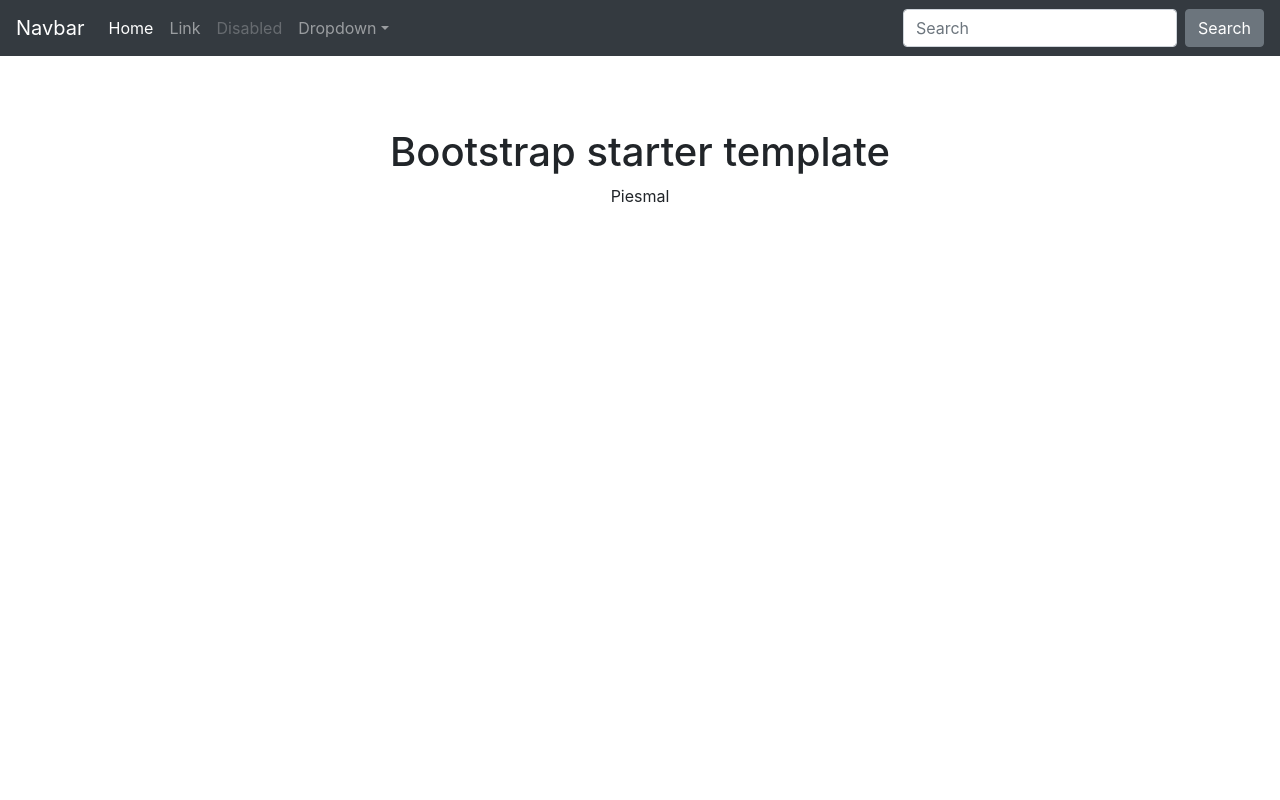
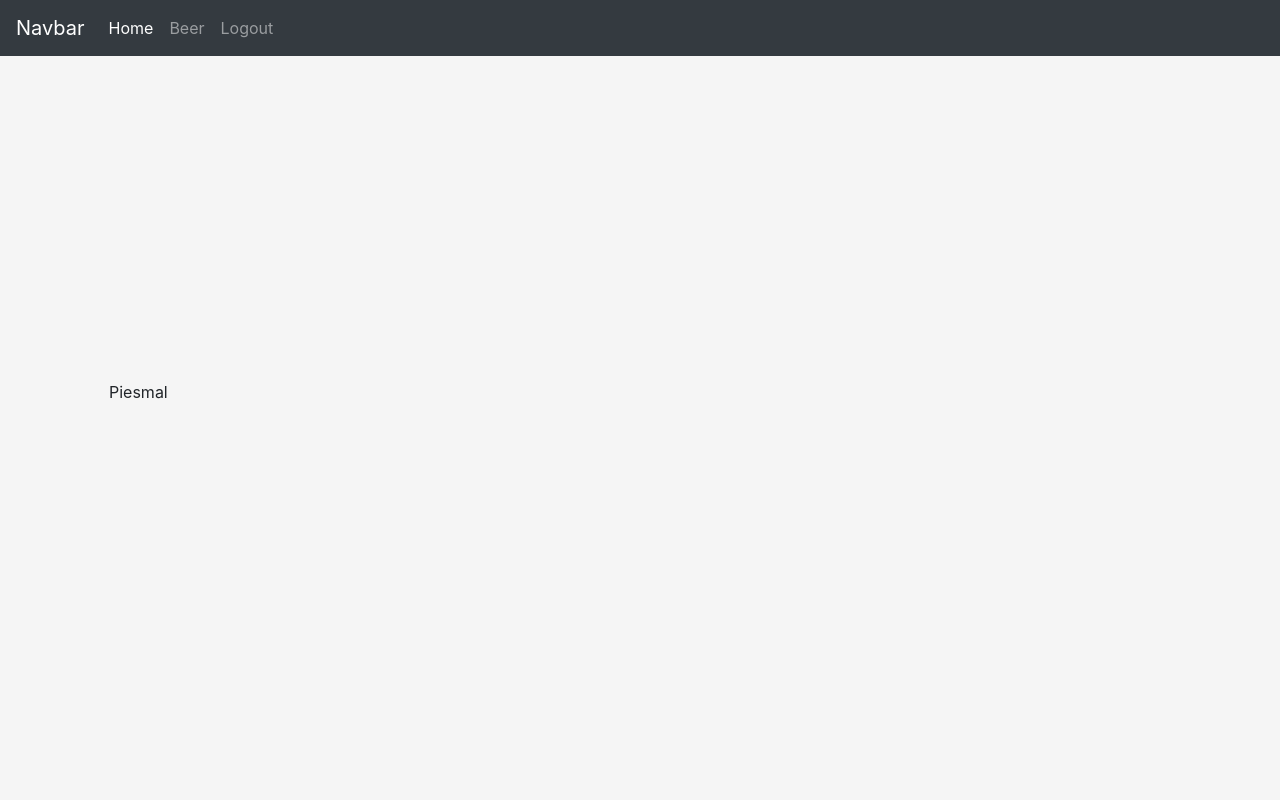
Before and after one commit to awlobo/beer-warehouse, a Django app: a page that uses templates/base.html in a window 1280 px wide. Run offline with Django 3.2, Linux system fonts and the light colour scheme; a user stored in the database is signed in; data comes from the database, SQL or seed files in the repository; both versions use the stored data as it was after the commit; some libraries are stand-ins or nearby versions.

Commit message:
Añadir vistas basdasa en clases y principio de forms

```diff
--- a/beer_warehouse/settings.py
+++ b/beer_warehouse/settings.py
@@ -13,6 +13,8 @@ https://docs.djangoproject.com/en/2.2/ref/settings/
 import os
 
 # Build paths inside the project like this: os.path.join(BASE_DIR, ...)
+from django.urls import reverse, reverse_lazy
+
 BASE_DIR = os.path.dirname(os.path.dirname(os.path.abspath(__file__)))
 
 
@@ -129,3 +131,5 @@ STATICFILES_DIRS = (
 
 MEDIA_URL = 'media/'
 MEDIA_ROOT = ''
+
+LOGIN_REDIRECT_URL = reverse_lazy('beer-list-view')
--- a/beer_warehouse/urls.py
+++ b/beer_warehouse/urls.py
@@ -14,6 +14,7 @@ Including another URLconf
     2. Add a URL to urlpatterns:  path('blog/', include('blog.urls'))
 """
 from django.conf import settings
+from django.conf.urls import url
 from django.conf.urls.static import static
 from django.contrib import admin
 from django.urls import path, include
@@ -21,4 +22,5 @@ from django.urls import path, include
 urlpatterns = [
     path(r"admin/", admin.site.urls),
     path(r"beers/", include("beers.urls")),
+    path(r'accounts/', include('django.contrib.auth.urls'))
 ] + static(settings.STATIC_URL, document_root=settings.STATIC_ROOT) + static(settings.MEDIA_URL, document_root=settings.MEDIA_ROOT)
--- /dev/null
+++ b/beers/forms.py
@@ -0,0 +1,6 @@
+from django import forms
+
+
+class CompanyForm(forms.Form):
+    name = forms.CharField(required=True)
+    tax_number = forms.IntegerField(required=True, label="tax no.", initial=0)
--- a/beers/urls.py
+++ b/beers/urls.py
@@ -1,8 +1,10 @@
 from django.conf.urls import url
+from django.urls import include
 
-from beers.views import beer_list_view, beer_detail_view
+from beers.views import BeerListView, BeerDetailView, company_edit
 
 urlpatterns = [
-    url(r"^list/$", beer_list_view, name='beer-list-view'),
-    url(r"^detail/(?P<pk>\d+)$", beer_detail_view, name='beer-detail-view')
+    url(r"^list/$", BeerListView.as_view(), name='beer-list-view'),
+    url(r"^detail/(?P<pk>\d+)$", BeerDetailView.as_view(), name='beer-detail-view'),
+    url(r"^company/edit/(?P<pk>\d+)$", company_edit, name='company-edit-view')
 ]
--- a/beers/views.py
+++ b/beers/views.py
@@ -1,59 +1,59 @@
-from django.db.models import Q
-from django.http import HttpResponse
 from django.shortcuts import render
+from django.views.generic import ListView, DetailView
 
-# Create your views here.
-from beers.models import Beer, Company, SpecialIngredient
+from beers.forms import CompanyForm
+from beers.models import Beer
 
 
-def beer_detail_view(request, pk):
-    print("user", request.user)
-    print("GET", request.GET)
-    context = {
-        'beer': Beer.objects.get(pk=pk)
-    }
-    return render(request, "beer_detail.html", context)
+class BeerDetailView(DetailView):
+    model = Beer
 
 
-def beer_list_view(request):
-    beer_list = Beer.objects.all()
+class BeerListView(ListView):
+    model = Beer
 
-    print(beer_list.count())
-    print(beer_list.filter(id=1))
-    print(beer_list.filter(id=1).exists())
-    print(beer_list.order_by("name"))
 
-    company = Company.objects.get(pk=2)
-    print(beer_list.filter(company=company))
-    print(beer_list.filter(company__name__startswith="H", abv__gte=5))
-    print(beer_list.filter(Q(company__name__startswith="H") | Q(abv__gte=5)))
+def company_edit(request, pk):
+    if request.method == "POST":
+        pass
+    else:
+        form = CompanyForm()
+
+    context = {
+        'form': form
+    }
+    return render(request, 'company/company_form.html', context)
+
+    # print(beer_list.count())
+    # print(beer_list.filter(id=1))
+    # print(beer_list.filter(id=1).exists())
+    # print(beer_list.order_by("name"))
+    #
+    # company = Company.objects.get(pk=2)
+    # print(beer_list.filter(company=company))
+    # print(beer_list.filter(company__name__startswith="H", abv__gte=5))
+    # print(beer_list.filter(Q(company__name__startswith="H") | Q(abv__gte=5)))
 
     # comp = Company.objects.create(name="Piecitos", tax_number=3342)
     # Beer.objects.create(name="Piesbien", company_id="1")
 
     # Beer.objects.filter(pk=4).first().delete()
 
-    print(company.fk_beers.all())
+    # print(company.fk_beers.all())
 
-    for beer in company.fk_beers.all():
-        print(beer)
-        # beer.abv = 4.8
-        # beer.save()
+    # for beer in company.fk_beers.all():
+    #     print(beer)
+    #     beer.abv = 4.8
+    #     beer.save()
 
-    print(Beer.objects.filter(pk__in=[1, 2, 3, 4, 5]))
+    # print(Beer.objects.filter(pk__in=[1, 2, 3, 4, 5]))
 
     # special = SpecialIngredient(name="romero")
     # special.save()
     # print(special)
 
-    beer = Beer.objects.filter(pk__in=[1, 2, 3, 4, 5]).first()
-    ingredient = SpecialIngredient.objects.get(pk=1)
+    # beer = Beer.objects.filter(pk__in=[1, 2, 3, 4, 5]).first()
+    # ingredient = SpecialIngredient.objects.get(pk=1)
     # beer.special_ingredients.add(ingredient)
 
-    print(beer.special_ingredients.all())
-
-
-    context = {
-        'beer_list': beer_list
-    }
-    return render(request, "beer_list.html", context)
+    # print(beer.special_ingredients.all())
--- a/static/css/starter-template.css
+++ b/static/css/starter-template.css
@@ -3,5 +3,51 @@ body {
 }
 .starter-template {
   padding: 3rem 1.5rem;
-  text-align: center;
+  /*text-align: center;*/
 }
+
+/* LOGIN */
+html,
+body {
+  height: 100%;
+}
+
+body {
+  display: -ms-flexbox;
+  display: flex;
+  -ms-flex-align: center;
+  align-items: center;
+  padding-top: 40px;
+  padding-bottom: 40px;
+  background-color: #f5f5f5;
+}
+
+.form-signin {
+  width: 100%;
+  max-width: 330px;
+  padding: 15px;
+  margin: auto;
+}
+.form-signin .checkbox {
+  font-weight: 400;
+}
+.form-signin .form-control {
+  position: relative;
+  box-sizing: border-box;
+  height: auto;
+  padding: 10px;
+  font-size: 16px;
+}
+.form-signin .form-control:focus {
+  z-index: 2;
+}
+.form-signin input[type="email"] {
+  margin-bottom: -1px;
+  border-bottom-right-radius: 0;
+  border-bottom-left-radius: 0;
+}
+.form-signin input[type="password"] {
+  margin-bottom: 10px;
+  border-top-left-radius: 0;
+  border-top-right-radius: 0;
+}
--- a/templates/base.html
+++ b/templates/base.html
@@ -11,42 +11,12 @@
         <title></title>
     </head>
     <body>
-        <nav class="navbar navbar-expand-md navbar-dark bg-dark fixed-top">
-            <a class="navbar-brand" href="#">Navbar</a>
-            <button class="navbar-toggler" type="button" data-toggle="collapse" data-target="#navbarsExampleDefault"
-                    aria-controls="navbarsExampleDefault" aria-expanded="false" aria-label="Toggle navigation">
-                <span class="navbar-toggler-icon"></span>
-            </button>
-            <div class="collapse navbar-collapse" id="navbarsExampleDefault">
-                <ul class="navbar-nav mr-auto">
-                    <li class="nav-item active">
-                        <a class="nav-link" href="#">Home <span class="sr-only">(current)</span></a>
-                    </li>
-                    <li class="nav-item">
-                        <a class="nav-link" href="#">Link</a>
-                    </li>
-                    <li class="nav-item">
-                        <a class="nav-link disabled" href="#" tabindex="-1" aria-disabled="true">Disabled</a>
-                    </li>
-                    <li class="nav-item dropdown">
-                        <a class="nav-link dropdown-toggle" href="#" id="dropdown01" data-toggle="dropdown"
-                           aria-haspopup="true" aria-expanded="false">Dropdown</a>
-                        <div class="dropdown-menu" aria-labelledby="dropdown01">
-                            <a class="dropdown-item" href="#">Action</a>
-                            <a class="dropdown-item" href="#">Another action</a>
-                            <a class="dropdown-item" href="#">Something else here</a>
-                        </div>
-                    </li>
-                </ul>
-                <form class="form-inline my-2 my-lg-0">
-                    <input class="form-control mr-sm-2" type="text" placeholder="Search" aria-label="Search">
-                    <button class="btn btn-secondary my-2 my-sm-0" type="submit">Search</button>
-                </form>
-            </div>
-        </nav>
+        {% if request.user.is_authenticated %}
+            {% include "navbar.html" %}
+        {% endif %}
+
         <main role="main" class="container">
             <div class="starter-template">
-                <h1>Bootstrap starter template</h1>
                 {% block content %}
 
                 {% endblock %}
@@ -55,6 +25,5 @@
         <script src="https://code.jquery.com/jquery-3.4.1.slim.min.js"></script>
         <script>window.jQuery || document.write('<script src="/docs/4.4/assets/js/vendor/jquery.slim.min.js"><\/script>')</script>
         <script src="{% static 'node_modules/bootstrap/dist/js/bootstrap.bundle.min.js' %}"></script>
-{#        <script src="{% static 'node_modules/popper.js/dist/popper.min.js' %}"></script>#}
     </body>
 </html>
--- /dev/null
+++ b/templates/navbar.html
@@ -0,0 +1,36 @@
+<nav class="navbar navbar-expand-md navbar-dark bg-dark fixed-top">
+    <a class="navbar-brand" href="#">Navbar</a>
+    <button class="navbar-toggler" type="button" data-toggle="collapse" data-target="#navbarsExampleDefault"
+            aria-controls="navbarsExampleDefault" aria-expanded="false" aria-label="Toggle navigation">
+        <span class="navbar-toggler-icon"></span>
+    </button>
+    <div class="collapse navbar-collapse" id="navbarsExampleDefault">
+        <ul class="navbar-nav mr-auto">
+            <li class="nav-item active">
+                <a class="nav-link" href="#">Home <span class="sr-only">(current)</span></a>
+            </li>
+            <li class="nav-item">
+                <a class="nav-link" href="{% url 'beer-list-view' %}">Beer</a>
+            </li>
+             <li class="nav-item">
+                <a class="nav-link" href="{% url 'logout' %}">Logout</a>
+            </li>
+            {#            <li class="nav-item">#}
+            {#                <a class="nav-link disabled" href="#" tabindex="-1" aria-disabled="true">Disabled</a>#}
+            {#            </li>#}
+            {#            <li class="nav-item dropdown">#}
+            {#                <a class="nav-link dropdown-toggle" href="#" id="dropdown01" data-toggle="dropdown"#}
+            {#                   aria-haspopup="true" aria-expanded="false">Dropdown</a>#}
+            {#                <div class="dropdown-menu" aria-labelledby="dropdown01">#}
+            {#                    <a class="dropdown-item" href="#">Action</a>#}
+            {#                    <a class="dropdown-item" href="#">Another action</a>#}
+            {#                    <a class="dropdown-item" href="#">Something else here</a>#}
+            {#                </div>#}
+            {#            </li>#}
+        </ul>
+        {#        <form class="form-inline my-2 my-lg-0">#}
+        {#            <input class="form-control mr-sm-2" type="text" placeholder="Search" aria-label="Search">#}
+        {#            <button class="btn btn-secondary my-2 my-sm-0" type="submit">Search</button>#}
+        {#        </form>#}
+    </div>
+</nav>
```
Also changed, not shown: beers/mixins.py (added, +9 -0 lines), templates/beers/beer_list.html (added, +27 -0 lines), templates/company/company_form.html (added, +11 -0 lines), templates/registration/logged_out.html (renamed from templates/beer_list.html, +2 -6 lines), templates/registration/login.html (added, +10 -0 lines), db.sqlite3, templates/beers/beer_detail.html (renamed from templates/beer_detail.html).
